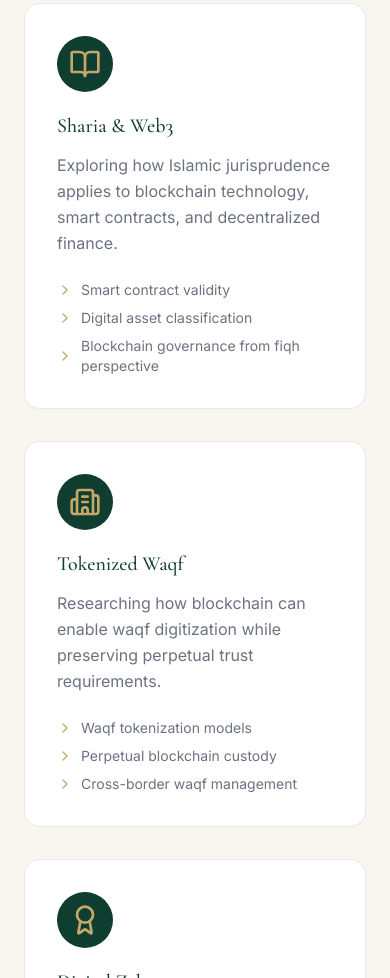
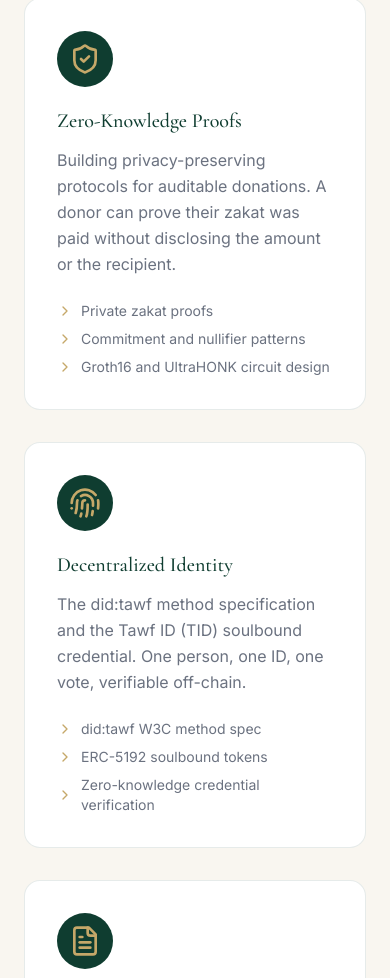
Before and after one commit to tawf-labs/tawf-foundation, a React (Vite) app: page /research in a window 390 px wide. Shown: the part 1022-2000 px from the top of the page. Built offline with nearby package versions, Linux system fonts and the light colour scheme; no server answers.

Commit message:
refactor(research): replace fictional publications with real ZK Zakat paper and technical specs

```diff
--- a/src/components/pages/Research.tsx
+++ b/src/components/pages/Research.tsx
@@ -2,66 +2,79 @@ import React from 'react';
 import { Link } from 'react-router-dom';
 import { motion } from 'motion/react';
 import {
-  BookOpen, GraduationCap, Globe, FileText,
-  ArrowRight, ChevronRight, Building2, Award
+  BookOpen, GraduationCap, FileText,
+  ArrowRight, ChevronRight, Building2, Award,
+  ShieldCheck, Fingerprint, Landmark, GitBranch, ExternalLink,
 } from 'lucide-react';
 import PageHero from '../ui/PageHero';
 import Section from '../ui/Section';
-import InfoTooltip from '../ui/InfoTooltip';
+import SectionHeader from '../ui/SectionHeader';
 
 const researchAreas = [
   {
-    icon: <BookOpen className="w-8 h-8" />,
-    title: 'Sharia & Web3',
-    desc: 'Exploring how Islamic jurisprudence applies to blockchain technology, smart contracts, and decentralized finance.',
-    topics: ['Smart contract validity', 'Digital asset classification', 'Blockchain governance from fiqh perspective']
+    icon: <ShieldCheck className="w-8 h-8" />,
+    title: 'Zero-Knowledge Proofs',
+    desc: 'Building privacy-preserving protocols for auditable donations. A donor can prove their zakat was paid without disclosing the amount or the recipient.',
+    topics: ['Private zakat proofs', 'Commitment and nullifier patterns', 'Groth16 and UltraHONK circuit design'],
   },
   {
-    icon: <Building2 className="w-8 h-8" />,
-    title: 'Tokenized Waqf',
-    desc: 'Researching how blockchain can enable waqf digitization while preserving perpetual trust requirements.',
-    topics: ['Waqf tokenization models', 'Perpetual blockchain custody', 'Cross-border waqf management']
+    icon: <Fingerprint className="w-8 h-8" />,
+    title: 'Decentralized Identity',
+    desc: 'The did:tawf method specification and the Tawf ID (TID) soulbound credential. One person, one ID, one vote, verifiable off-chain.',
+    topics: ['did:tawf W3C method spec', 'ERC-5192 soulbound tokens', 'Zero-knowledge credential verification'],
   },
   {
-    icon: <Award className="w-8 h-8" />,
-    title: 'Digital Zakat',
-    desc: 'Studying cryptocurrency zakat calculation, nisab thresholds for digital assets, and transparent distribution systems.',
-    topics: ['Crypto zakat calculation', 'Digital asset nisab', 'On-chain distribution verification']
+    icon: <FileText className="w-8 h-8" />,
+    title: 'Cryptographic Notarization',
+    desc: 'Merkle-based anchoring of off-chain records to Ethereum. A donor with a receipt can prove a donation existed without trusting the operator.',
+    topics: ['Append-only Merkle notary', 'Cross-language byte-for-byte parity', 'Proof of existence without data exposure'],
   },
   {
-    icon: <Globe className="w-8 h-8" />,
-    title: 'Islamic DeFi',
-    desc: 'Analyzing DeFi protocols through a Sharia lens to identify compliant and non-compliant mechanisms.',
-    topics: ['Riba detection in protocols', 'Gharar in smart contracts', 'Compliant lending models']
-  }
+    icon: <Landmark className="w-8 h-8" />,
+    title: 'Zakat & Waqf Transparency',
+    desc: 'On-chain distribution of zakat across the eight asnaf and perpetual cash waqf where the corpus is preserved in code.',
+    topics: ['Eight asnaf on-chain allocation', 'Waqf perpetuity enforced by contract', 'Institutional zakat governance'],
+  },
 ];
 
 const publications = [
   {
-    title: 'Tokenized Waqf: Preserving Perpetuity in a Digital Age',
+    title: 'Zero-Knowledge Zakat: A Design Science Approach to Auditable Private Donations on Blockchain',
+    authors: 'M. Z. Fatonie and A. A. S. Gunawan',
     type: 'Research Paper',
-    date: '2025',
-    status: 'Published'
+    venue: 'Accepted at ICIMTECH 2026',
+    status: 'Accepted',
+  },
+];
+
+const specifications = [
+  {
+    title: 'did:tawf Method Specification',
+    desc: 'W3C-style DID method specification defining the did:tawf identifier namespace, resolution, and verification methods.',
+    file: 'did-tawf-method-spec.md',
   },
   {
-    title: 'Calculating Zakat on Cryptocurrency Holdings',
-    type: 'Practical Guide',
-    date: '2025',
-    status: 'In Review'
+    title: 'TID Circuit Specification',
+    desc: 'The zero-knowledge circuit underpinning Tawf ID credential verification, including Mustahik eligibility proofs.',
+    file: 'circuit-spec.md',
   },
   {
-    title: 'Riba in DeFi: A Systematic Analysis of Lending Protocols',
-    type: 'Technical Paper',
-    date: '2025',
-    status: 'In Progress'
-  }
+    title: 'TID Compact Contract Specification',
+    desc: 'Midnight Network Compact smart contracts for the Tawf DID Protocol, defining the on-chain state and transitions.',
+    file: 'compact-contract-spec.md',
+  },
+  {
+    title: 'TID Cross-Chain Bridge Specification',
+    desc: 'Message relay protocol for cross-chain attestation of TID credentials between Ethereum, Solana, and Midnight.',
+    file: 'bridge-spec.md',
+  },
 ];
 
 const partners = [
   { name: 'Universitas Indonesia', type: 'Academic Partner' },
   { name: 'Institut Pertanian Bogor', type: 'Research Partner' },
   { name: 'Pusat Studi Ekonomi Syariah', type: 'Think Tank' },
-  { name: 'Nadzir Waqf Network', type: 'Industry Partner' }
+  { name: 'Nadzir Waqf Network', type: 'Industry Partner' },
 ];
 
 export default function Research() {
@@ -70,16 +83,16 @@ export default function Research() {
       <PageHero
         badge="Research & Scholarship"
         title="Research at Tawf Islamic Foundation"
-        subtitle="Advancing Islamic finance in the digital age"
-        description="We fund and publish research that bridges traditional Islamic jurisprudence with modern Web3 technology. Our work advances Sharia governance and the field of digital Islamic finance."
+        subtitle="From zero-knowledge zakat to decentralized identity"
+        description="We publish peer-reviewed research and open technical specifications that bridge Islamic jurisprudence with modern cryptography. Our work is real, public, and cited."
       />
 
       {/* Research Areas */}
-      <Section>
+      <Section background="sand">
         <div className="text-center mb-16">
           <h2 className="text-3xl md:text-4xl font-serif text-tawf-green mb-6">Research Areas</h2>
           <p className="text-tawf-muted text-xl max-w-3xl mx-auto">
-            Our research focuses on four key areas where Islamic finance intersects with Web3 technology.
+            Our research focuses on four areas where Islamic finance, cryptography, and blockchain converge.
           </p>
         </div>
 
@@ -111,50 +124,78 @@ export default function Research() {
         </div>
       </Section>
 
-      {/* Publications */}
+      {/* Featured Publication */}
       <Section background="white">
         <div className="text-center mb-16">
           <h2 className="text-3xl md:text-4xl font-serif text-tawf-green mb-6">Publications</h2>
           <p className="text-tawf-muted text-xl max-w-3xl mx-auto">
-            Our research outputs include framework papers, technical guides, and scholarly articles.
+            Peer-reviewed research accepted at international conferences.
           </p>
         </div>
 
         <div className="max-w-4xl mx-auto">
-          <div className="space-y-4">
           {publications.map((pub, idx) => (
             <div
               key={idx}
-                className="p-6 bg-tawf-sand/50 rounded-2xl border border-tawf-green/10 flex flex-col md:flex-row md:items-center justify-between gap-4"
+              className="p-8 bg-tawf-sand/50 rounded-2xl border border-tawf-green/10 flex flex-col md:flex-row md:items-center justify-between gap-4"
             >
               <div className="flex-1">
-                  <div className="flex items-center gap-3 mb-2">
-                    <FileText className="w-5 h-5 text-tawf-green" />
+                <div className="flex items-center gap-3 mb-3">
+                  <Award className="w-6 h-6 text-tawf-gold" />
                   <span className="text-xs font-semibold tracking-wider uppercase text-tawf-gold">{pub.type}</span>
                 </div>
-                  <h3 className="text-lg font-medium text-tawf-green">{pub.title}</h3>
-                  <p className="text-sm text-tawf-muted mt-1">{pub.date}</p>
+                <h3 className="text-xl font-serif font-medium text-tawf-green mb-2">{pub.title}</h3>
+                <p className="text-sm text-tawf-muted mb-1">{pub.authors}</p>
+                <p className="text-sm text-tawf-muted">{pub.venue}</p>
               </div>
               <div className="flex items-center gap-4">
-                  <span className={`px-3 py-1 rounded-full text-xs font-semibold ${
-                    pub.status === 'Published'
-                      ? 'bg-tawf-green/10 text-tawf-green'
-                      : 'bg-tawf-gold/10 text-tawf-gold'
-                  }`}>
+                <span className="px-4 py-2 rounded-full text-xs font-semibold bg-tawf-green/10 text-tawf-green">
                   {pub.status}
                 </span>
-                  <button className="text-tawf-green hover:text-tawf-gold transition-colors">
-                    <FileText className="w-5 h-5" />
-                  </button>
               </div>
             </div>
           ))}
         </div>
+      </Section>
+
+      {/* Technical Specifications */}
+      <Section background="sand">
+        <div className="text-center mb-16">
+          <h2 className="text-3xl md:text-4xl font-serif text-tawf-green mb-6">Technical Specifications</h2>
+          <p className="text-tawf-muted text-xl max-w-3xl mx-auto">
+            Open protocol specifications backing the Tawf DID identity stack. Published as living documents.
+          </p>
+        </div>
+
+        <div className="grid grid-cols-1 md:grid-cols-2 gap-6 max-w-5xl mx-auto">
+          {specifications.map((spec, idx) => (
+            <a
+              key={idx}
+              href={`https://github.com/tawf-labs/tawf-did/blob/main/docs/specifications/${spec.file}`}
+              target="_blank"
+              rel="noopener noreferrer"
+              className="p-6 bg-white rounded-2xl border border-tawf-green/10 hover:shadow-md transition-shadow group"
+            >
+              <div className="flex items-start justify-between mb-3">
+                <div className="flex items-center gap-3">
+                  <GitBranch className="w-5 h-5 text-tawf-gold" />
+                  <h3 className="text-lg font-serif font-medium text-tawf-green group-hover:text-tawf-gold transition-colors">
+                    {spec.title}
+                  </h3>
+                </div>
+                <ExternalLink className="w-4 h-4 text-tawf-muted shrink-0 mt-1 opacity-0 group-hover:opacity-100 transition-opacity" />
+              </div>
+              <p className="text-tawf-muted text-sm leading-relaxed mb-3">{spec.desc}</p>
+              <span className="text-xs font-semibold tracking-wider uppercase text-tawf-muted">
+                Draft, v1.0
+              </span>
+            </a>
+          ))}
         </div>
       </Section>
 
       {/* Partners */}
-      <Section>
+      <Section background="white">
         <div className="text-center mb-16">
           <h2 className="text-3xl md:text-4xl font-serif text-tawf-green mb-6">Research Partners</h2>
           <p className="text-tawf-muted text-xl max-w-3xl mx-auto">
@@ -166,7 +207,7 @@ export default function Research() {
           {partners.map((partner, idx) => (
             <div
               key={idx}
-              className="p-6 bg-white rounded-2xl border border-tawf-green/10 text-center"
+              className="p-6 bg-tawf-sand/50 rounded-2xl border border-tawf-green/10 text-center"
             >
               <Building2 className="w-10 h-10 text-tawf-gold mx-auto mb-4" />
               <h3 className="font-medium text-tawf-green mb-1">{partner.name}</h3>
@@ -176,43 +217,48 @@ export default function Research() {
         </div>
       </Section>
 
-      {/* Grants */}
+      {/* Research Collaboration */}
       <Section background="ink">
         <div className="grid grid-cols-1 lg:grid-cols-2 gap-16 items-center">
           <div>
-            <span className="text-sm font-semibold tracking-[0.2em] uppercase text-tawf-gold">Funding Research</span>
-            <h2 className="text-3xl md:text-4xl font-serif text-white mt-4 mb-6">Research Grants Available</h2>
+            <span className="text-sm font-semibold tracking-[0.2em] uppercase text-tawf-gold">Research Collaboration</span>
+            <h2 className="text-3xl md:text-4xl font-serif text-white mt-4 mb-6">Partner on research</h2>
             <p className="text-tawf-sand/70 text-lg leading-relaxed mb-6">
-              Tawf Islamic Foundation offers research grants for scholars and students researching Islamic finance and Web3 technology. We prioritize research that:
+              We welcome collaboration from researchers, students, and institutions working on zero-knowledge proofs,
+              decentralized identity, Islamic finance, and cryptographic notarization.
             </p>
             <ul className="space-y-4 text-tawf-sand/80">
               <li className="flex items-start gap-3">
                 <CheckCircle className="w-6 h-6 text-tawf-gold shrink-0 mt-0.5" />
-                <span>Advances understanding of Sharia-compliant digital finance</span>
+                <span>Publish joint papers on ZK and Islamic finance</span>
               </li>
               <li className="flex items-start gap-3">
                 <CheckCircle className="w-6 h-6 text-tawf-gold shrink-0 mt-0.5" />
-                <span>Develops practical frameworks for the industry</span>
+                <span>Contribute to open protocol specifications</span>
               </li>
               <li className="flex items-start gap-3">
                 <CheckCircle className="w-6 h-6 text-tawf-gold shrink-0 mt-0.5" />
-                <span>Benefits the Muslim community, especially in Southeast Asia</span>
+                <span>Advance Sharia governance in the digital age</span>
               </li>
               <li className="flex items-start gap-3">
                 <CheckCircle className="w-6 h-6 text-tawf-gold shrink-0 mt-0.5" />
-                <span>Contributes to Sharia governance in the digital age</span>
+                <span>Build reference implementations of Tawf protocols</span>
               </li>
             </ul>
           </div>
           <div className="bg-white/5 p-10 rounded-2xl border border-white/10">
-            <GraduationCap className="w-16 h-16 text-tawf-gold mb-6" />
-            <h3 className="text-2xl font-serif text-white mb-4">Apply for a Grant</h3>
+            <BookOpen className="w-16 h-16 text-tawf-gold mb-6" />
+            <h3 className="text-2xl font-serif text-white mb-4">Get in touch</h3>
             <p className="text-tawf-sand/70 mb-8">
-              We accept grant proposals on a rolling basis. Submit your research proposal including methodology, timeline, and budget.
+              Reach out to discuss a research collaboration. We are open to co-authoring papers, co-supervising
+              students, and contributing code.
             </p>
-            <button className="w-full bg-tawf-gold text-tawf-green px-6 py-4 rounded-full text-base font-medium tracking-widest uppercase hover:bg-white transition-colors">
-              Submit Proposal
-            </button>
+            <Link
+              to="/contact"
+              className="block w-full text-center bg-tawf-gold text-tawf-green px-6 py-4 rounded-full text-base font-medium tracking-widest uppercase hover:bg-white transition-colors"
+            >
+              Contact Research Team
+            </Link>
           </div>
         </div>
       </Section>
@@ -220,9 +266,10 @@ export default function Research() {
       {/* CTA */}
       <Section background="green">
         <div className="text-center">
-          <h2 className="text-3xl md:text-4xl font-serif text-tawf-gold mb-6">Contribute to the Field</h2>
+          <h2 className="text-3xl md:text-4xl font-serif text-tawf-gold mb-6">Contribute to the field</h2>
           <p className="text-tawf-sand/80 text-xl mb-10 max-w-2xl mx-auto">
-            Whether you're a researcher, student, or institution, there are many ways to contribute to advancing Islamic finance in the digital age.
+            Whether you are a researcher, student, or institution, there are many ways to contribute to advancing
+            Islamic finance in the digital age.
           </p>
           <div className="flex flex-col sm:flex-row gap-4 justify-center">
             <Link
@@ -232,10 +279,13 @@ export default function Research() {
               Learn Islamic Finance Terms
               <ArrowRight className="w-5 h-5" />
             </Link>
-            <button className="inline-flex items-center gap-2 border border-white/30 text-white px-8 py-4 rounded-full text-base font-medium tracking-widest uppercase hover:bg-white/10 transition-colors">
+            <Link
+              to="/contact"
+              className="inline-flex items-center gap-2 border border-white/30 text-white px-8 py-4 rounded-full text-base font-medium tracking-widest uppercase hover:bg-white/10 transition-colors"
+            >
               Contact Research Team
               <ArrowRight className="w-5 h-5" />
-            </button>
+            </Link>
           </div>
         </div>
       </Section>
```
Lines whose indentation alone changed are shown as unchanged.
